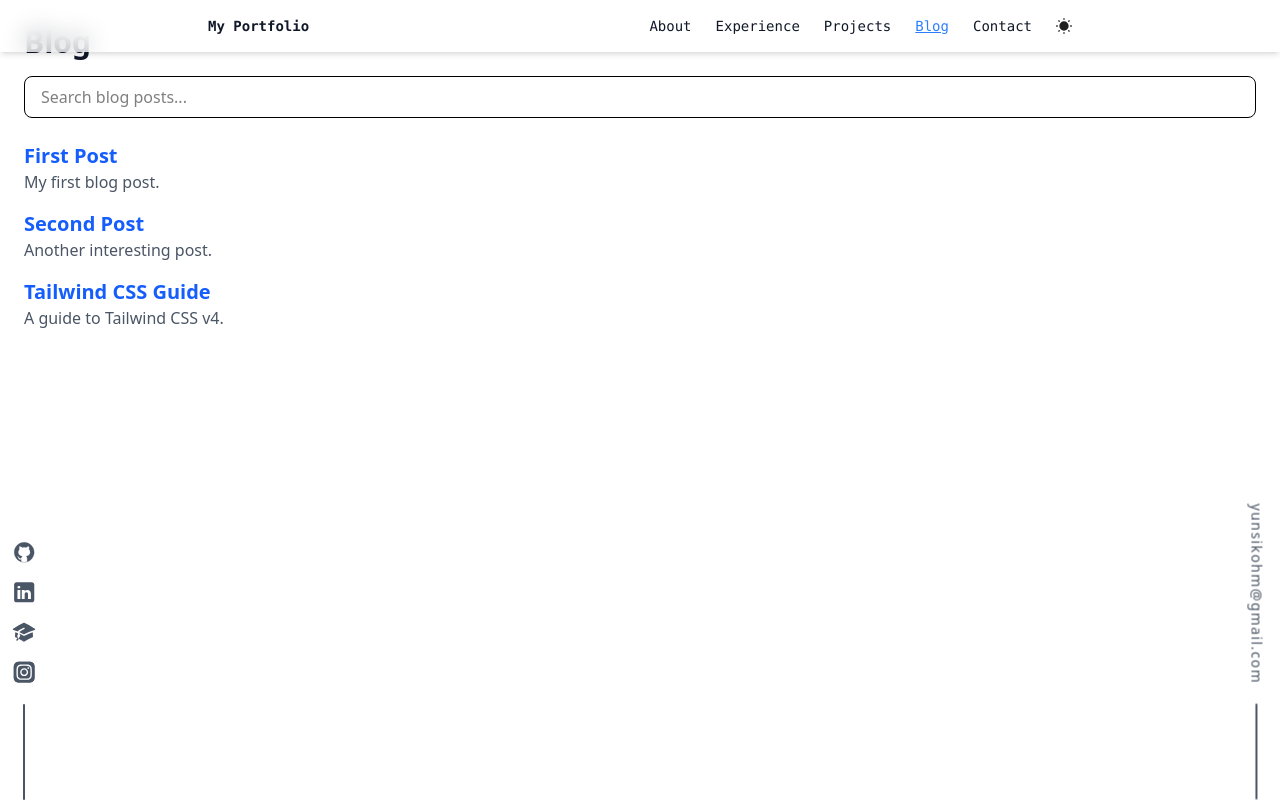
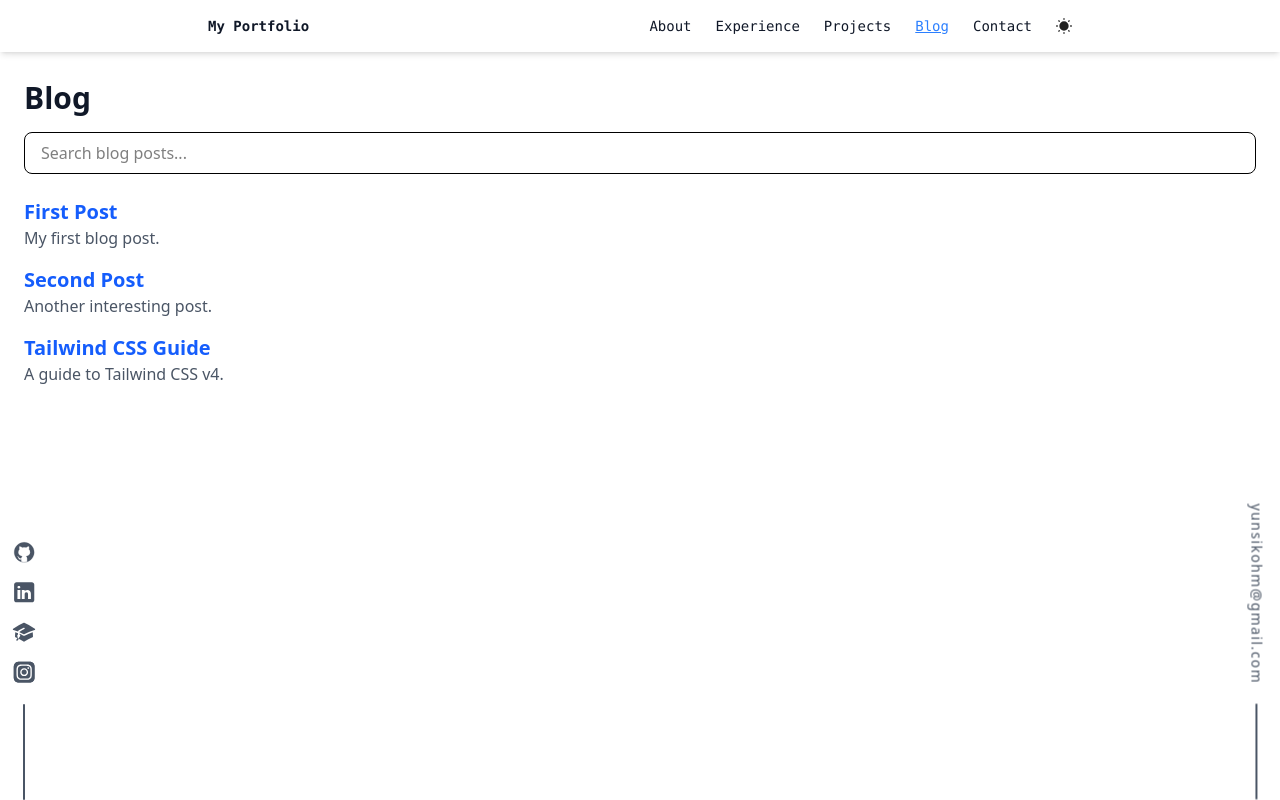
Before and after one commit to yo-resistor/portfolio_website_react_typescript_vite, a React (Vite) app: page /blog in a window 1280 px wide. Built offline with nearby package versions, Linux system fonts and the light colour scheme.

Commit message:
changed blog layout

```diff
--- a/src/pages/Blog.tsx
+++ b/src/pages/Blog.tsx
@@ -29,7 +29,7 @@ const Blog = () => {
   );
 
   return (
-    <div className="p-6">
+    <div id="blog" className="py-20 px-6">
       <h1 className="text-3xl font-bold text-gray-900 dark:text-white mb-4">
         Blog
       </h1>
```
